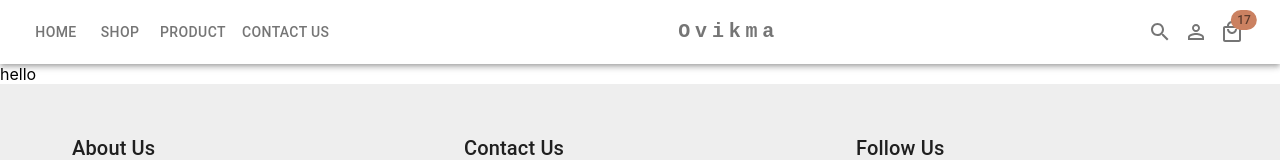
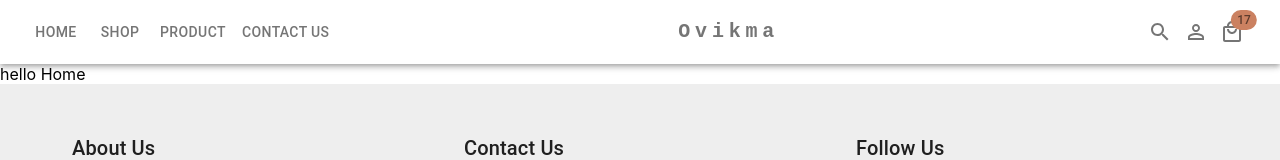
Before and after one commit to supul-k/ovikma-fe, a React (Create React App) app: page / in a window 1280 px wide. Shown: the top 160 px of the page. Built offline with nearby package versions, Linux system fonts and the light colour scheme.

Commit message:
home page started

```diff
--- a/src/pages/HomePage.js
+++ b/src/pages/HomePage.js
@@ -5,7 +5,7 @@ const HomePage = () => {
 
   return (
     <div>
-      hello
+      hello Home
     </div>
   );
 };
```
